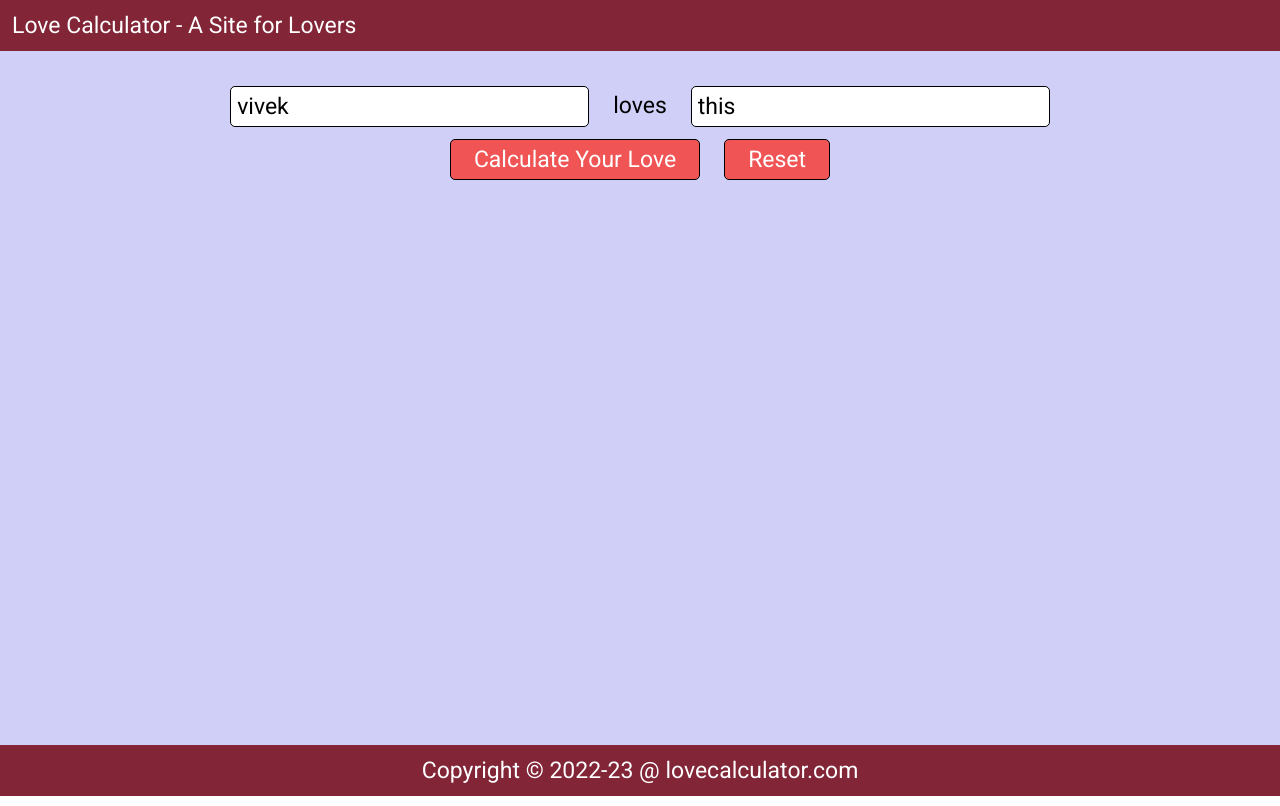
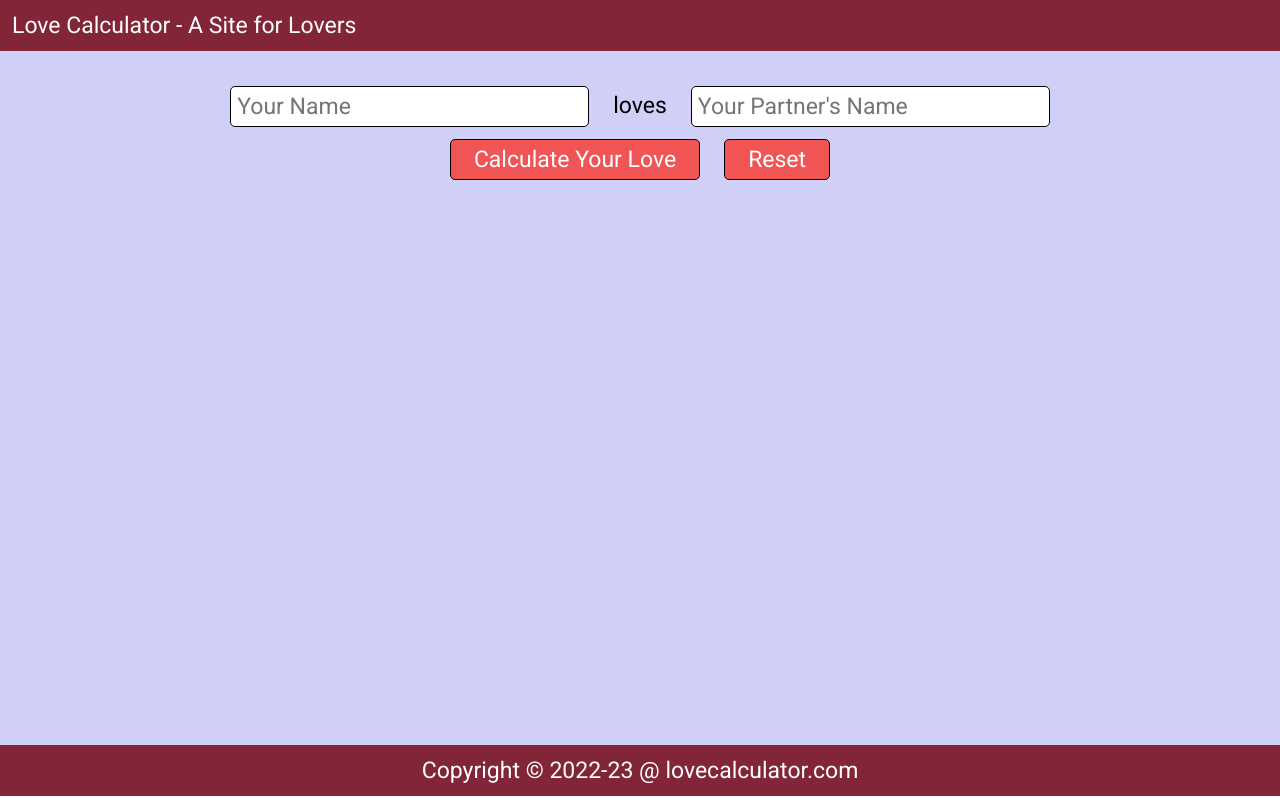
Before and after one commit to vivek-2219/Love-Calculators, a plain HTML site: page index.html in a window 1280 px wide. Drawn offline with Linux system fonts and the light colour scheme.

Commit message:
Final commit

```diff
--- a/index.html
+++ b/index.html
@@ -14,9 +14,9 @@
     <div class="backgroundImage"><img class="image" src="./background.jpeg" alt="Error Loading"></div>
     <div class="container">
         <div class="names">
-            <div class="person"><input class="person1" type="text" placeholder="Your Name" value="vivek"></div>
+            <div class="person"><input class="person1" type="text" placeholder="Your Name"></div>
             <div class="loves">loves</div>
-            <div class="person"><input class="person2" type="text" placeholder="Your Partner's Name" value="this">
+            <div class="person"><input class="person2" type="text" placeholder="Your Partner's Name">
             </div>
         </div>
         <div class="btn">
```
